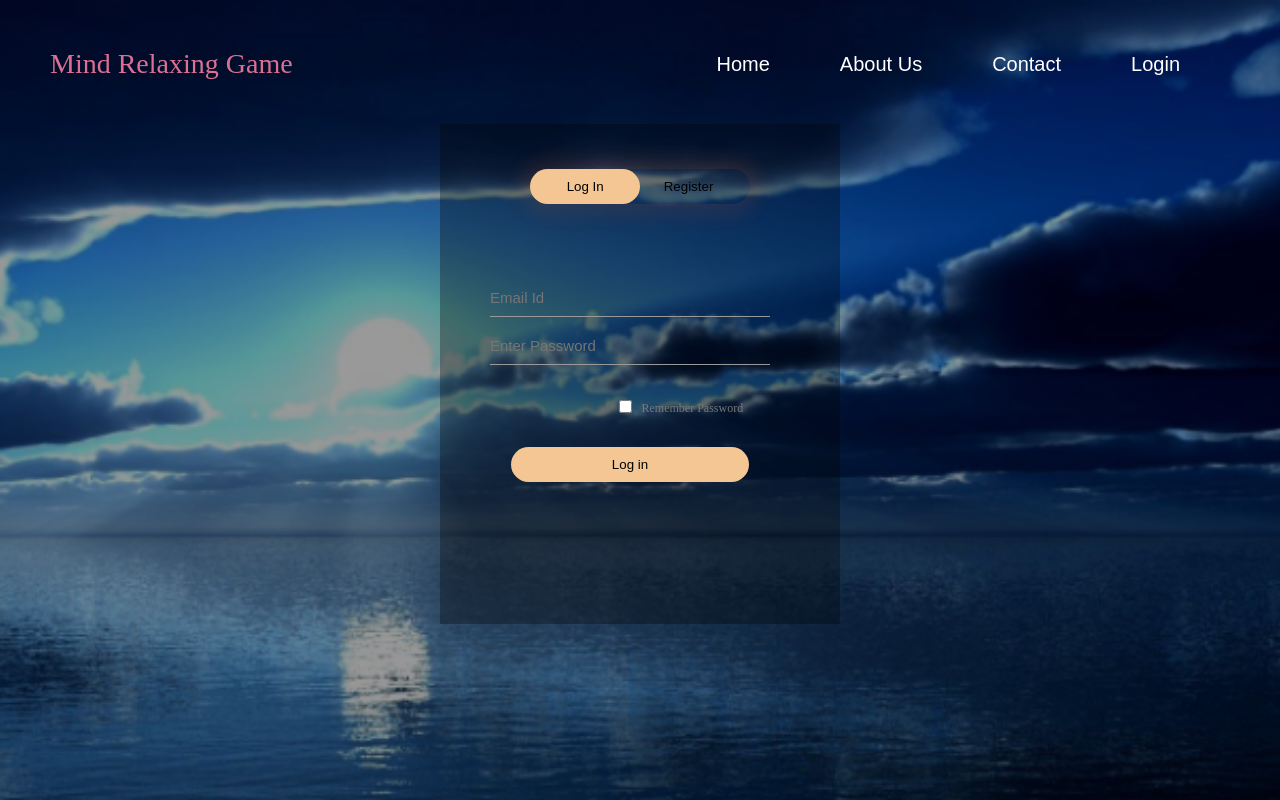
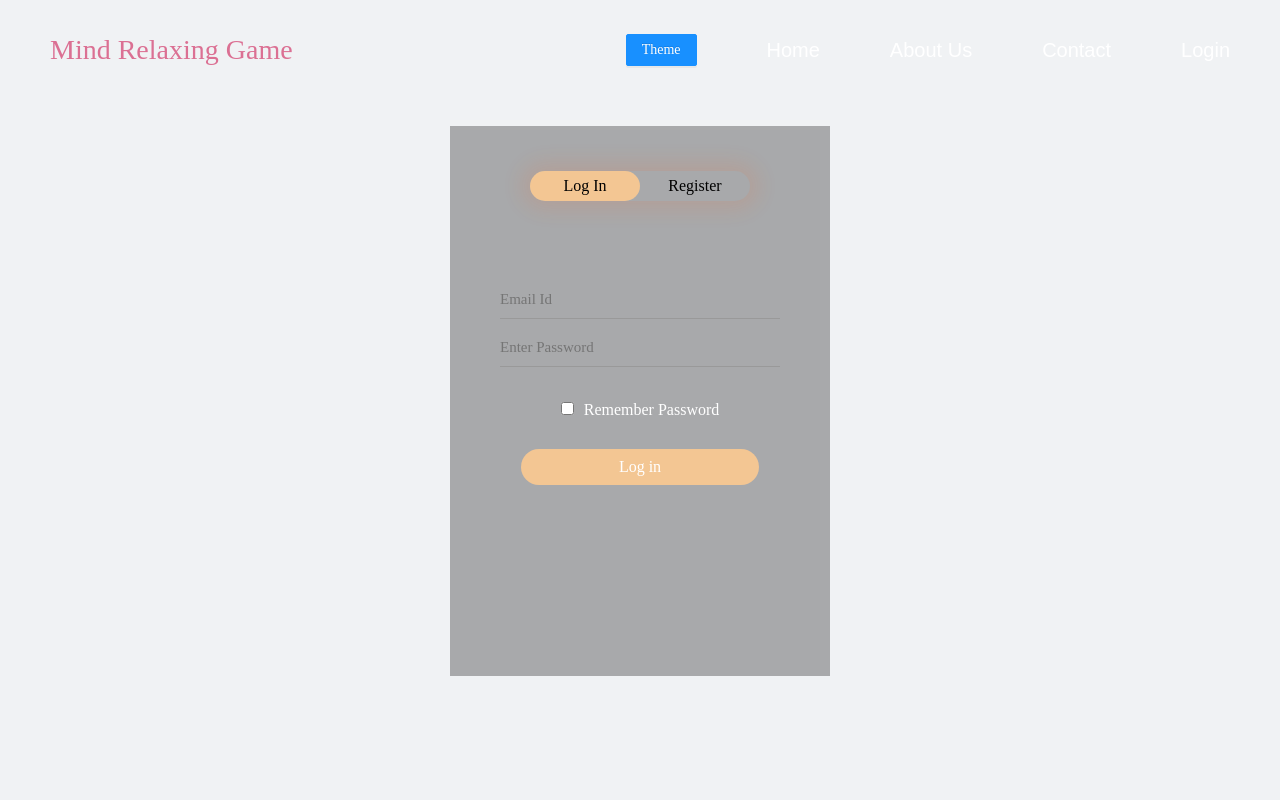
Before and after one commit to ssw555tm092022Spring/ssw555tm092022Spring, a React app: page /login in a window 1280 px wide. Built offline with nearby package versions, Linux system fonts and the light colour scheme.

Commit message:
feat: changeTheme

```diff
--- a/package.json
+++ b/package.json
@@ -6,6 +6,7 @@
     "@testing-library/jest-dom": "^5.16.1",
     "@testing-library/react": "^12.1.2",
     "@testing-library/user-event": "^13.5.0",
+    "antd": "^4.18.8",
     "node-sass": "^7.0.1",
     "react": "^17.0.2",
     "react-dom": "^17.0.2",
--- a/src/index.js
+++ b/src/index.js
@@ -1,4 +1,5 @@
 import React from 'react';
+import 'antd/dist/antd.css'
 import ReactDOM from 'react-dom';
 import {
     BrowserRouter,
@@ -11,18 +12,30 @@ import Home from './pages/Home'
 import Contact from "./pages/Contact";
 import Login from "./pages/Login";
 import Website from "./pages/Website";
+import NavBar from "./pages/Common/NavBar";
 
-class Game extends React.Component {
+class Project extends React.Component {
     constructor(props) {
         super(props);
+        this.state = {
+            theme: "dark"
+        }
     }
 
+    changeTheme() {
+        console.log(23)
+        // change the theme of website
+        this.setState({
+            theme: this.state.theme === "dark" ? "light" : "dark"
+        })
+    }
 
     render() {
 
         return (
-            // router map
-            <BrowserRouter>
+            <div className="project" style={{background: this.state.theme === "dark" ? "#f0f2f4" : "#00dfc8"}}>
+                <BrowserRouter >
+                    <NavBar theme={this.state.theme} changeTheme={() => this.changeTheme()} />
                     <Routes>
                         <Route path="/" element={<Website />} />
                         <Route path="home" element={<Home />} />
@@ -31,6 +44,9 @@ class Game extends React.Component {
                         <Route path="website" element={<Website />} />
                     </Routes>
                 </BrowserRouter>
+            </div>
+
+
         );
     }
 }
@@ -40,6 +56,6 @@ class Game extends React.Component {
 // ========================================
 
 ReactDOM.render(
-    <Game />,
+    <Project />,
     document.getElementById('root')
 );
--- a/src/index.scss
+++ b/src/index.scss
@@ -0,0 +1,5 @@
+.project{
+  width: 100vw;
+  height: 100vh;
+  transition: background .5s;
+}
--- a/src/pages/Home/NavBar.js
+++ b/src/pages/Common/NavBar.js
@@ -1,15 +1,22 @@
 import React from 'react';
 import {Link} from "react-router-dom";
+import { Button } from 'antd';
+import './NavBar.scss'
 
 class NavBar extends React.Component {
+
+
+
     render() {
         return (
             <div className="navbar">
-                <div>
+                <div className="logo">
                     <Link to="/website">Mind Relaxing Game</Link>
                 </div>
+
                 <nav>
-                    <ul id='MenuItems'>
+                    <ul className="menu-items" id='MenuItems'>
+                        <li><Button type="primary" onClick={() => this.props.changeTheme()}>Theme</Button></li>
                         <li><Link to="/website">Home</Link></li>
                         <li><Link to="/home">About Us</Link></li>
                         <li><Link to="/contact">Contact</Link></li>
--- /dev/null
+++ b/src/pages/Common/NavBar.scss
@@ -0,0 +1,62 @@
+.navbar
+{
+  height: 100px;
+  display: flex;
+  align-items: center;
+  justify-content: space-between;
+  position: fixed;
+  top: 0;
+  width: 100vw;
+  z-index: 1;
+}
+.logo
+{
+  padding-left: 50px;
+  a{
+    text-decoration: none;
+    color: palevioletred;
+    font-size: 28px;
+  }
+
+}
+nav
+{
+  padding-right: 50px;
+  display: flex;
+  align-items: center;
+}
+.menu-items
+{
+  display: flex;
+  align-items: center;
+}
+.menu-items li
+{
+  display: inline-block;
+  margin-left: 70px;
+}
+.menu-items li a
+{
+  text-decoration: none;
+  font-size: 20px;
+  color: white;
+  font-family: sans-serif;
+}
+//nav ul li button
+//{
+//  font-size: 20px;
+//  color: white;
+//  outline: none;
+//  border: none;
+//  background: transparent;
+//  cursor: pointer;
+//  font-family: sans-serif;
+//}
+.menu-items li button:hover
+{
+  color: aqua;
+}
+.menu-items li a:hover
+{
+  color: aqua;
+}
--- a/src/pages/Contact/index.js
+++ b/src/pages/Contact/index.js
@@ -1,7 +1,6 @@
 import React from 'react';
 import ReactDOM from 'react-dom';
 import '../Home/index.scss';
-import NavBar from "../Home/NavBar";
 
 class Contact extends React.Component {
     constructor(props) {
@@ -10,7 +9,6 @@ class Contact extends React.Component {
     render() {
         return (
             <div className="full-page">
-                <NavBar />
                 <div className="Contact">
                     <h1>
                         Email Address
--- a/src/pages/Home/index.js
+++ b/src/pages/Home/index.js
@@ -1,7 +1,5 @@
 import React from 'react';
 import ReactDOM from 'react-dom';
-import { Link } from "react-router-dom";
-import NavBar from "./NavBar";
 import './index.scss';
 
 class Main extends React.Component {
@@ -12,7 +10,6 @@ class Main extends React.Component {
     render() {
         return (
             <div className="full-page">
-                <NavBar />
                 <div className="About">
                     <h1>
                         Mind Relaxing Game
--- a/src/pages/Home/index.scss
+++ b/src/pages/Home/index.scss
@@ -7,66 +7,15 @@
 {
   height: 100%;
   width: 100%;
-  background-image: linear-gradient(rgba(0,0,0,0.4),rgba(0,0,0,0.4)),url('/statics/Home/ap.png');
+  //background-image: linear-gradient(rgba(0,0,0,0.4),rgba(0,0,0,0.4)),url('/statics/Home/ap.png');
   background-position: center;
   background-size: cover;
   position: absolute;
+  padding-top: 100px;
 }
-.navbar
-{
-  display: flex;
-  align-items: center;
-  padding: 20px;
-  padding-left: 50px;
-  padding-right: 30px;
-  padding-top: 50px;
-}
-nav
-{
-  flex: 1;
-  text-align: right;
-}
-nav ul
-{
-  display: inline-block;
-  list-style: none;
-}
-nav ul li
-{
-  display: inline-block;
-  margin-right: 70px;
-}
-nav ul li a
-{
-  text-decoration: none;
-  font-size: 20px;
-  color: white;
-  font-family: sans-serif;
-}
-nav ul li button
-{
-  font-size: 20px;
-  color: white;
-  outline: none;
-  border: none;
-  background: transparent;
-  cursor: pointer;
-  font-family: sans-serif;
-}
-nav ul li button:hover
-{
-  color: aqua;
-}
-nav ul li a:hover
-{
-  color: aqua;
-}
-a
-{
-  text-decoration: none;
-  color: palevioletred;
-  font-size: 28px;
-}
+
+
+
 #login-form
 {
   display: block;
@@ -74,7 +23,7 @@ a
 .form-box,.About,.Contact
 {
   width:380px;
-  height:480px;
+  height:550px;
   position:relative;
   margin:2% auto;
   background:rgba(0,0,0,0.3);
@@ -97,6 +46,12 @@ a
   border:0;
   outline: none;
   position: relative;
+  width: 110px;
+  height: 30px;
+  color: #000000;
+  display: inline-flex;
+  align-items: center;
+  justify-content: center;
 }
 #btn
 {
@@ -151,7 +106,7 @@ a
 {
   margin: 30px 10px 34px 0;
 }
-span
+.agreement
 {
   color:#777;
   font-size:12px;
--- a/src/pages/Login/index.js
+++ b/src/pages/Login/index.js
@@ -1,7 +1,6 @@
 import React from 'react';
 import ReactDOM from 'react-dom';
 import '../Home/index.scss';
-import NavBar from "../Home/NavBar";
 
 class Login extends React.Component {
 
@@ -37,7 +36,6 @@ class Login extends React.Component {
     render() {
         return (
             <div className="full-page">
-                <NavBar />
 
                 <div id='login-form' className='login-page'>
                     <div className="form-box">
@@ -56,11 +54,10 @@ class Login extends React.Component {
                             <input type='text' className='input-field' placeholder='First Name' required />
                             <input type='text' className='input-field' placeholder='Last Name ' required />
                             <input type='email' className='input-field' placeholder='Email Id' required />
-                                        <input type='password' className='input-field' placeholder='Enter Password'
-                                               required />
-                                            <input type='password' className='input-field'
-                                                   placeholder='Confirm Password' required />
-                                                <input type='checkbox' className='check-box' /><span>I agree to the terms and conditions</span>
+                            <input type='password' className='input-field' placeholder='Enter Password' required />
+                            <input type='password' className='input-field' placeholder='Confirm Password' required />
+                            <input type='checkbox' className='check-box' />
+                            <span className="agreement">I agree to the terms and conditions</span>
                             <button type='submit' className='submit-btn'>Register</button>
                         </form>
                     </div>
--- a/src/pages/Website/index.js
+++ b/src/pages/Website/index.js
@@ -1,7 +1,6 @@
 import React from 'react';
 import ReactDOM from 'react-dom';
 import '../Home/index.scss';
-import NavBar from "../Home/NavBar";
 
 class Website extends React.Component {
     constructor(props) {
@@ -10,7 +9,6 @@ class Website extends React.Component {
     render() {
         return (
             <div className="full-page">
-                <NavBar />
             </div>
         )
     }
```
Lines whose indentation alone changed are shown as unchanged.
